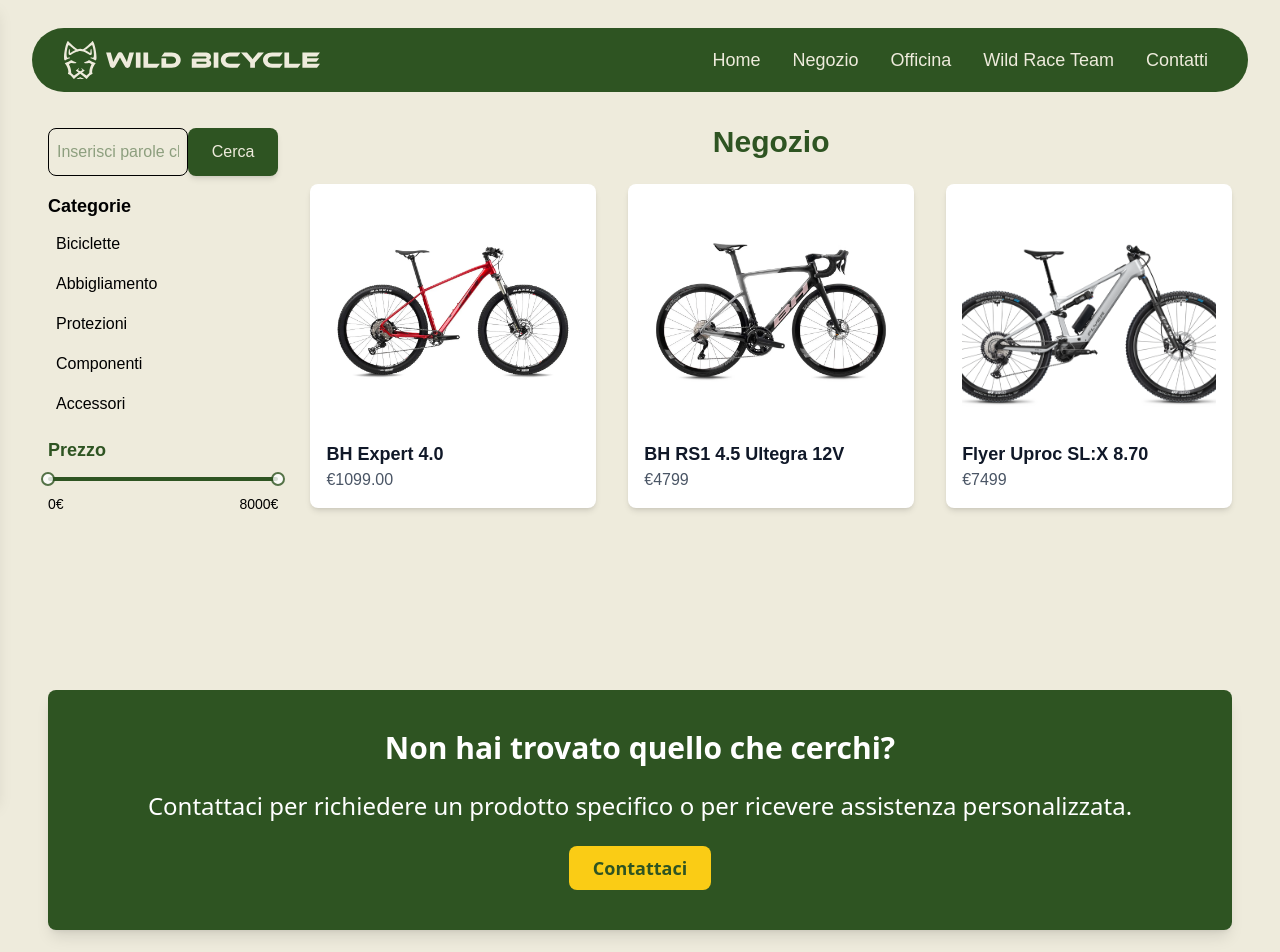
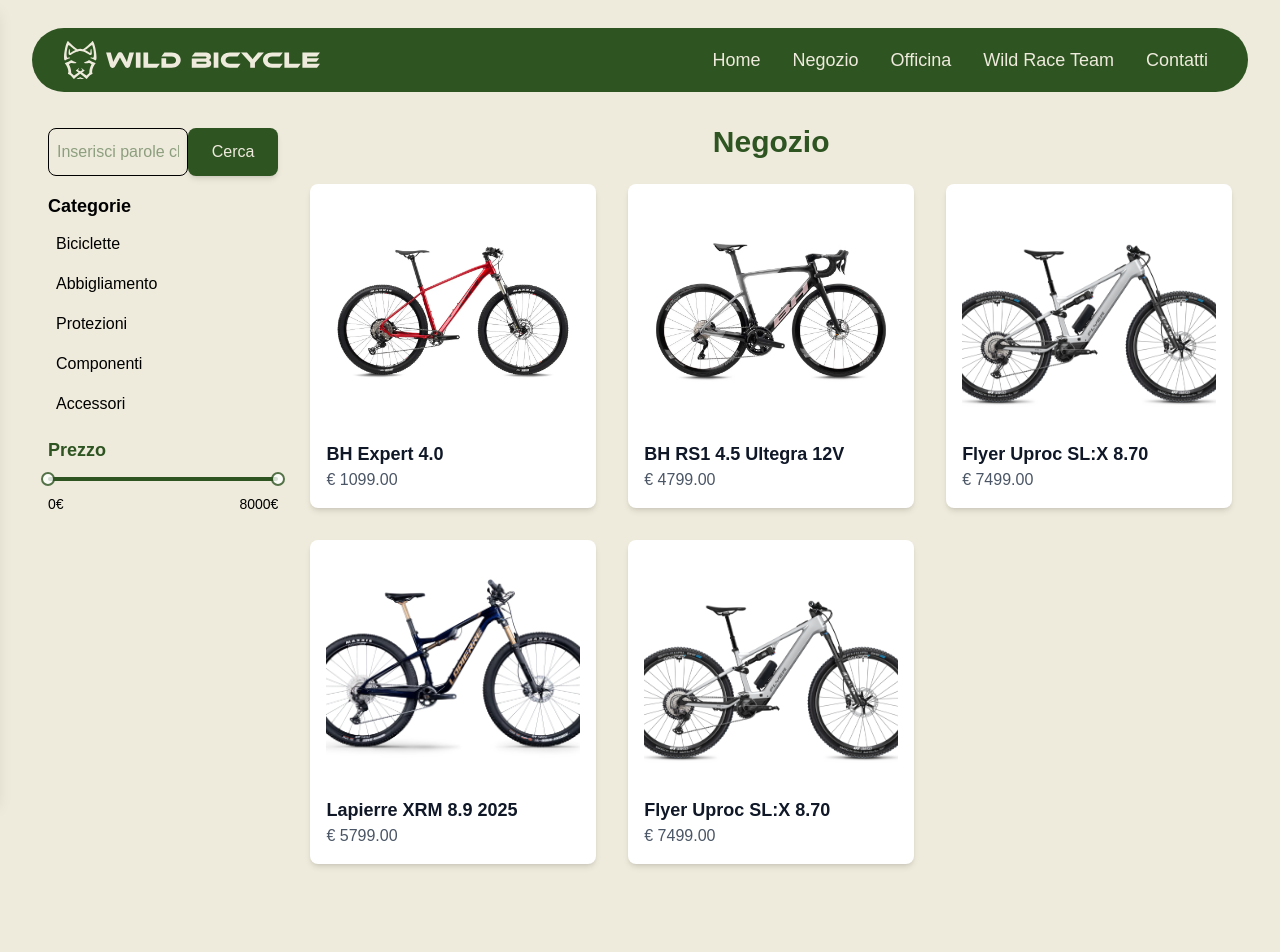
Before and after one commit to Chemicut/wild-bicycle, a React (Vite) app: page /negozio in a window 1280 px wide. Shown: the top 952 px of the page. Built offline with nearby package versions, Linux system fonts and the light colour scheme; a web font is replaced by a local one.

Commit message:
5 bikes in

```diff
--- a/src/components/home/ProductCarousel.jsx
+++ b/src/components/home/ProductCarousel.jsx
@@ -107,7 +107,7 @@
                   />
                 )}
                 <h2 className="card-title">{product.name}</h2>
-                <p className="card-text">€{product.price.toFixed(2)}</p>
+                <p className="card-text">€ {product.price}</p>
               </div>
             </Link>
           </div>
--- a/src/components/shop/ProductCard.jsx
+++ b/src/components/shop/ProductCard.jsx
@@ -10,7 +10,7 @@
           className="w-full h-56 object-cover rounded-md mb-4"
         />
         <h2 className="card-title">{product.name}</h2>
-        <p className="card-text">€{product.price}</p>
+        <p className="card-text">€ {product.price}</p>
       </div>
     </Link>
   );
--- a/src/data/products.json
+++ b/src/data/products.json
@@ -6,6 +6,7 @@
       "image": "/images/bh-expert4.webp",
       "category": "Biciclette",
       "subCategory": "MTB",
+      "brand": "BH",
       "type": "Muscolare",
       "wheelSize": 29,
       "sospensione": "Front",
@@ -27,10 +28,11 @@
     {
       "id": 2,
       "name": "BH RS1 4.5 Ultegra 12V",
-      "price": 4799.00,
+      "price": "4799.00",
       "image": "/images/bh-rs1-45.webp",
       "category": "Biciclette",
       "subCategory": "Corsa",
+      "brand": "BH",
       "type": "Muscolare",
       "wheelSize": 28,
       "sospensione": "Rigida",
@@ -50,12 +52,124 @@
     {
       "id": 3,
       "name": "Flyer Uproc SL:X 8.70",
-      "price": 7499.00,
+      "price": "7499.00",
+      "image": "/images/flyeruprocslx870.webp",
+      "category": "Biciclette",
+      "subCategory": "E-MTB",
+      "brand": "Flyer",
+      "type": "Elettrica",
+      "wheelSize": 29,
+      "sospensione": "Full",
+      "technicalDetails": {
+        "Telaio": "Flyer Carbon. 130mm, 12 x 148mm, UDH",
+        "Forcella": "Fox 34 Float Performance 130mm",
+        "Ammortizzatore": "Fox Float Performance 130mm",
+        "Motore": "Bosch Smart System Performance Line SX 55Nm",
+        "Batteria": "Bosch CompactTube 400 (400 Wh / 11.00 Ah / 36 V)",
+        "Batteria aggiuntiva": "Bosch PowerMore 250 (250 Wh / 6.7 Ah / 36 V)",
+        "Cambio": "Shimano XT 12sp",
+        "Freni": "Shimano XT 4 piston 203/203mm",
+        "Ruote": "DT Swiss HX1700 LS, 30mm",
+        "Pneumatici": "Schwalbe Wicked Will EVO Super Ground, 29 x 2.40, 62-622",
+        "Manubrio": "Hayes ProTaper Carbon, 8°, 25mm, 810 mm",
+        "Attacco manubrio": "Satori Ursa, 35 x 35 mm, 0°",
+        "Manopole": "Ergon GXR",
+        "Sella": "Fizik Ridon",
+        "Reggisella": "OneUp Components V3, 150 mm , 31.6 mm",
+        "Pedali": "VP Components VP-532",
+        "Peso": "18.5 kg",
+        "Peso batteria": "2.1 kg"
+      }
+    },
+    {
+      "id": 4,
+      "name": "KTM Scarp MT Prime",
+      "price": "8599.00",
+      "image": "/images/ktm-scarp-prime.webp",
+      "category": "Biciclette",
+      "subCategory": "MTB",
+      "brand": "KTM",
+      "type": "Muscolare",
+      "wheelSize": 29,
+      "sospensione": "Full",
+      "technicalDetails": {
+        "Telaio": "Scarp 29\" Premium Carbon SLL115mm UDH / M-2926",
+        "Forcella": "FOX 34 Float SC 29\" Factory 120mm remote 15x110",
+        "Ammortizzatore": "FOX Float DPS Factory remote 190x45",
+        "Cambio": "SRAM XX Eagle SL T-Type 12speed",
+        "Guarnitura": "SRAM XX Eagle SL Carbon T-Type 32T",
+        "Cassetta": "SRAM GX Eagle T-Type XS-1275 / 10-52",
+        "Catena": "SRAM GX Eagle T-Type 12s",
+        "Freni": "Shimano Deore XT M8100 / M8100 2-Piston 160/160",
+        "Ruota anteriore": "KTM Prime Carbon Trail 29 CL 110/15TA /622x30TSS made by DT Swiss",
+        "Ruota posteriore": "KTM Prime Carbon Trail 29 CL 148/12TA /622x30TSS made by DT Swiss",
+        "Pneumatici": "Maxxis Rekon EXO/TR 62-622",
+        "Manubrio": "KTM Prime Carbon flat 740mm",
+        "Attacco manubrio": "KTM Prime MTB 6°",
+        "Manopole": "KTM Team silicone",
+        "Sella": "Selle San Marco Aspide Short Open Fit Narrow",
+        "Reggisella": "KTM Prime Carbon zero 30.9/400",
+        "Peso": "10,80 kg"
+      }
+    },
+    {
+      "id": 5,
+      "name": "Lapierre XRM 8.9 2025",
+      "price": "5799.00",
+      "image": "/images/lapierre-xrm89-2025.webp",
+      "category": "Biciclette",
+      "subCategory": "MTB",
+      "type": "Muscolare",
+      "wheelSize": 29,
+      "sospensione": "Full",
+      "technicalDetails": {
+        "Telaio": "XR full Carbon 110mm travel 29\", pressfit, boost, metric, Thru axle",
+        "Forcella": "Fox 34 Float SC Factory 29\" 15x110, 120mm travel, FIT4, Push-Lock, 44mm offset + FOX 2-pos Remote",
+        "Ammortizzatore": "Fox Float Factory, 2-Pos Remote, LV Evol, 210x55mm",
+        "Guarnitura": "Shimano Deore XT 32T, 170mm (S), 175mm (M, L, XL)",
+        "Cambio": "Shimano Deore XT 12s Shadow +",
+        "Freni": "Shimano Deore XT 2 pistons 180/160",
+        "Ruote": "DT Swiss XR 1700 SPLINE® 622x25c, Shimano 12s light Driver, Centerlock",
+        "Pneumatici": "Front : Maxxis Ardent Race 3C MaxxSpeed EXO TR 29x2.35 120 TPI Rear : Maxxis Rekon Race 3C MaxxTerra EXO TR 29x2.35 120 TPI",
+        "Manubrio": "RACE FACE TURBINE, Width: 760mm, Rise: 1/2”, Ø: 31.8mm",
+        "Attacco manubrio": "Lapierre AL6061 alloy, -6°, Ø: 31.8mm, L: 60mm (S,M), 70mm (L,XL)",
+        "Manopole": "Lapierre grips anodized, S/M: small diameter, L/XL: large diameter",
+        "Serie sterzo": "FSA Integrated 1.5ZS IS-2 /42/ACB hidden set",
+        "Sella": "Fizik Argo Vento X 140mm",
+        "Reggisella": "Limotec A1 Light dropper, Ø: 31.6mm, travel 100mm (S,M), 125mm (L,XL)",
+        "Pedali": "NW 91K Steel cage",
+        "Peso": "12.2 Kg"
+      }
+    },
+    {
+      "id": 6,
+      "name": "Flyer Uproc SL:X 8.70",
+      "price": "7499.00",
       "image": "/images/flyeruprocslx870.webp",
       "category": "Biciclette",
       "subCategory": "E-MTB",
       "type": "Elettrica",
       "wheelSize": 29,
-      "sospensione": "Full"
+      "sospensione": "Full",
+      "technicalDetails": {
+        "Telaio": "Flyer Carbon. 130mm, 12 x 148mm, UDH",
+        "Forcella": "Fox 34 Float Performance 130mm",
+        "Ammortizzatore": "Fox Float Performance 130mm",
+        "Motore": "Bosch Smart System Performance Line SX 55Nm",
+        "Batteria": "Bosch CompactTube 400 (400 Wh / 11.00 Ah / 36 V)",
+        "Batteria aggiuntiva": "Bosch PowerMore 250 (250 Wh / 6.7 Ah / 36 V)",
+        "Cambio": "Shimano XT 12sp",
+        "Freni": "Shimano XT 4 piston 203/203mm",
+        "Ruote": "DT Swiss HX1700 LS, 30mm",
+        "Pneumatici": "Schwalbe Wicked Will EVO Super Ground, 29 x 2.40, 62-622",
+        "Manubrio": "Hayes ProTaper Carbon, 8°, 25mm, 810 mm",
+        "Attacco manubrio": "Satori Ursa, 35 x 35 mm, 0°",
+        "Manopole": "Ergon GXR",
+        "Sella": "Fizik Ridon",
+        "Reggisella": "OneUp Components V3, 150 mm , 31.6 mm",
+        "Pedali": "VP Components VP-532",
+        "Peso": "18.5 kg",
+        "Peso batteria": "2.1 kg"
+      }
     }
   ]
```
Also changed, not shown: src/components/shared/header/Logo.jsx (+1 -1 lines), public/images/ktm-scarp-prime.webp (added), public/images/lapierre-xrm89-2025.webp (added).
